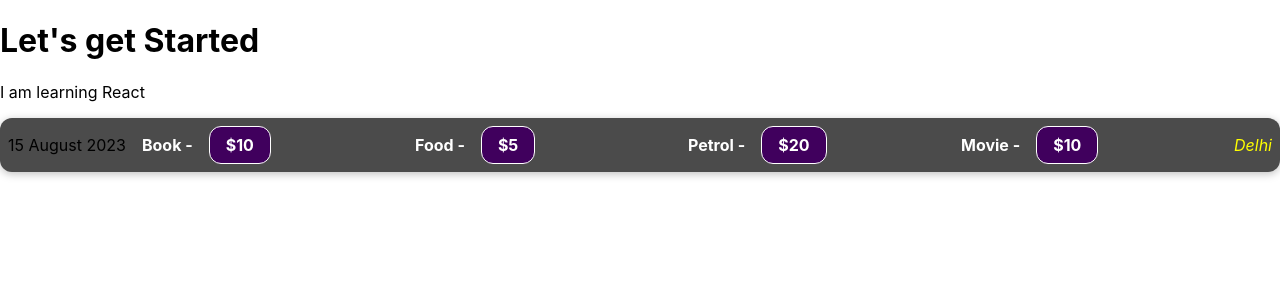
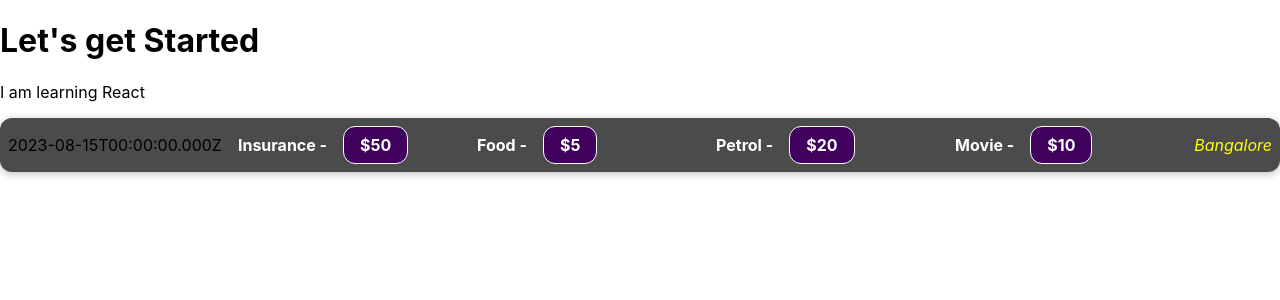
Before and after one commit to gautamranjan09/First_project_using_React, a React (Create React App) app: page / in a window 1280 px wide. Shown: the top 300 px of the page. Built offline with nearby package versions, Linux system fonts and the light colour scheme.

Commit message:
Learning to add  JavaScript Inside JSX

```diff
--- a/src/components/ExpenseItem.js
+++ b/src/components/ExpenseItem.js
@@ -1,13 +1,17 @@
 import "./ExpenseItem.css";
 function ExpenseItem() {
+    const expenseDate = new Date(2023, 7, 15).toISOString();
+    const expenseTitle = "Insurance";
+    const expenseAmount = 50;
+    const expenseLocation ="Bangalore";
     return (
         <div className="expense-item">
-            <div>15 August 2023 </div>
-            <p className="expense-item__description"> Book - <span className="expense-item__price">$10</span></p>
+            <div>{expenseDate} </div>
+            <p className="expense-item__description"> {expenseTitle} - <span className="expense-item__price">${expenseAmount}</span></p>
             <p className="expense-item__description">Food - <span className="expense-item__price">$5</span></p>
             <p className="expense-item__description">Petrol - <span className="expense-item__price">$20</span></p>
             <p className="expense-item__description">Movie - <span className="expense-item__price">$10</span></p>
-            <div className="expense-item__location">Delhi</div>
+            <div className="expense-item__location">{expenseLocation}</div>
         </div>
     );
 }
```
